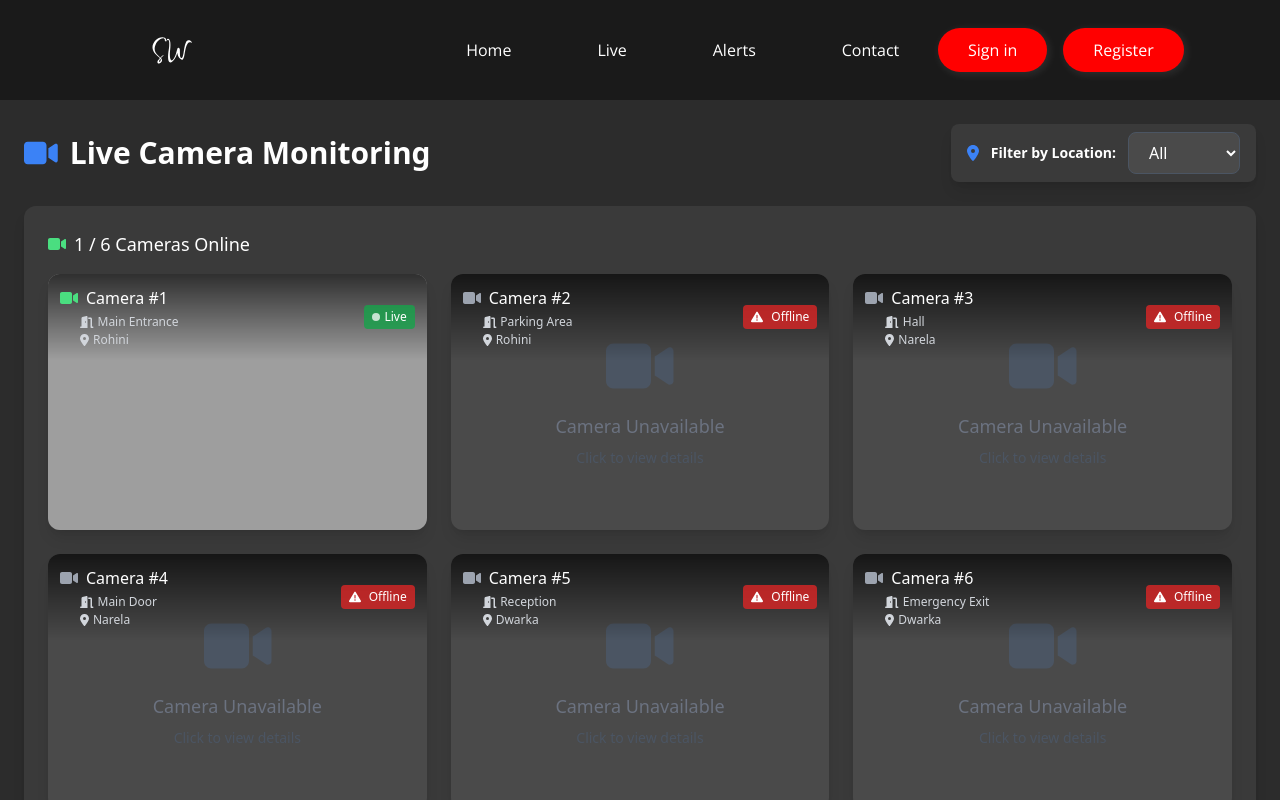
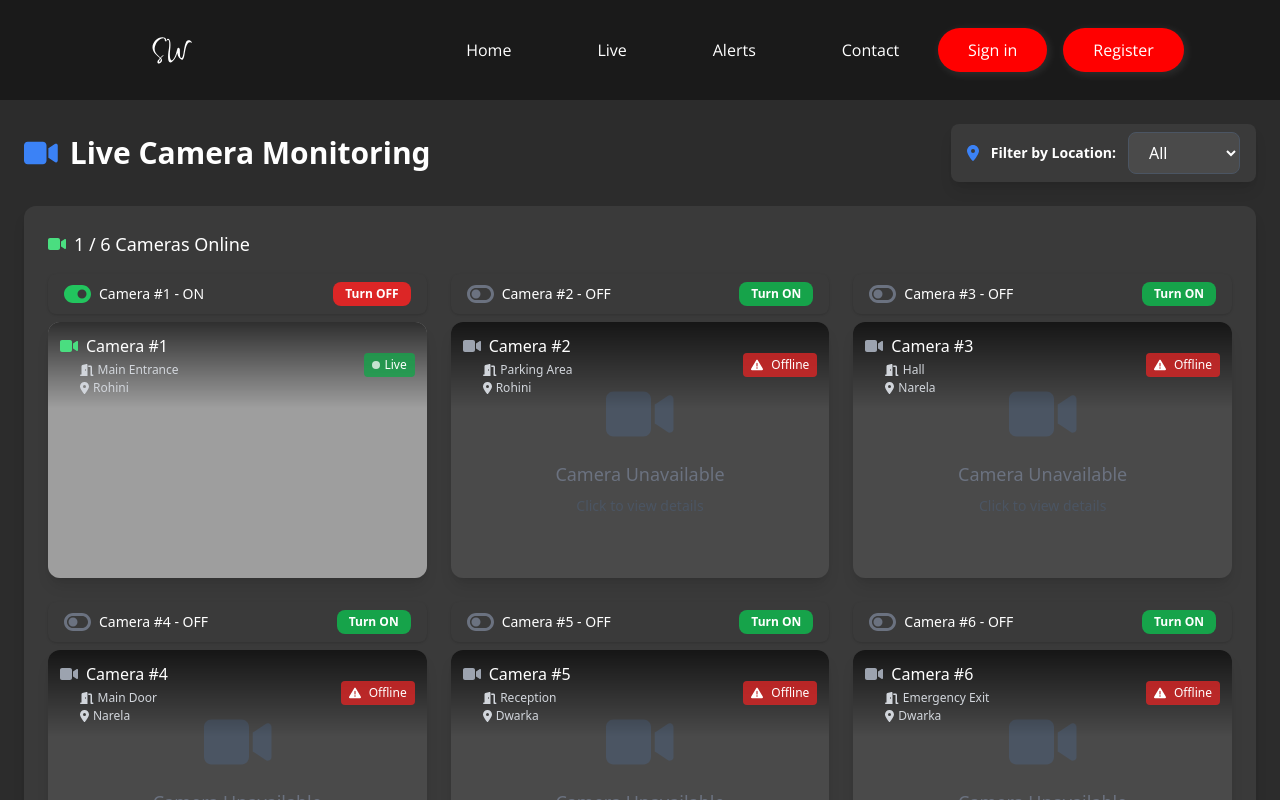
Before and after one commit to iamvishalrathi/SafeWatch, a React (Vite) app in the folder frontend/: page /live in a window 1280 px wide. Shown: the top 800 px of the page. Built offline with nearby package versions, Linux system fonts and the light colour scheme.

Commit message:
feat: Implement camera toggle functionality in CameraGrid with UI updates

```diff
--- a/frontend/src/components/CameraGrid.jsx
+++ b/frontend/src/components/CameraGrid.jsx
@@ -1,7 +1,7 @@
 import { useState } from "react";
 import { useNavigate } from "react-router-dom";
 import { FontAwesomeIcon } from "@fortawesome/react-fontawesome";
-import { faVideo, faExclamationTriangle, faExpand, faMapMarkerAlt, faDoorOpen } from "@fortawesome/free-solid-svg-icons";
+import { faVideo, faExclamationTriangle, faExpand, faMapMarkerAlt, faDoorOpen, faToggleOn, faToggleOff } from "@fortawesome/free-solid-svg-icons";
 import PropTypes from "prop-types";
 
 // Dummy camera to show when camera is not available
@@ -130,8 +130,8 @@ LiveCamera.propTypes = {
 
 // Main CameraGrid component
 const CameraGrid = ({ selectedLocation = "All" }) => {
-    // Define cameras with id, position (specific place), and location (area)
-    const cameras = [
+    // Define initial cameras with id, position (specific place), and location (area)
+    const initialCameras = [
         {
             id: 1,
             position: "Main Entrance",
@@ -176,6 +176,20 @@ const CameraGrid = ({ selectedLocation = "All" }) => {
         },
     ];
 
+    // State to manage camera on/off status
+    const [cameras, setCameras] = useState(initialCameras);
+
+    // Toggle camera on/off
+    const toggleCamera = (cameraId) => {
+        setCameras(prevCameras =>
+            prevCameras.map(camera =>
+                camera.id === cameraId
+                    ? { ...camera, isOnline: !camera.isOnline }
+                    : camera
+            )
+        );
+    };
+
     // Filter cameras based on selected location
     const filteredCameras =
         selectedLocation === "All"
@@ -203,9 +217,36 @@ const CameraGrid = ({ selectedLocation = "All" }) => {
             {filteredCameras.length > 0 ? (
                 <div className="grid grid-cols-1 md:grid-cols-2 lg:grid-cols-3 gap-6">
                     {filteredCameras.map((camera) => (
-                        camera.isOnline ? (
+                        <div key={camera.id} className="flex flex-col gap-2">
+                            {/* Toggle Button */}
+                            <div className="flex items-center justify-between bg-[#3A3A3A] px-4 py-2 rounded-lg shadow">
+                                <div className="flex items-center gap-2">
+                                    <FontAwesomeIcon
+                                        icon={camera.isOnline ? faToggleOn : faToggleOff}
+                                        className={`text-2xl ${camera.isOnline ? 'text-green-500' : 'text-gray-500'}`}
+                                    />
+                                    <span className="text-white text-sm font-medium">
+                                        Camera #{camera.id} - {camera.isOnline ? 'ON' : 'OFF'}
+                                    </span>
+                                </div>
+                                <button
+                                    onClick={(e) => {
+                                        e.stopPropagation();
+                                        toggleCamera(camera.id);
+                                    }}
+                                    className={`px-3 py-1 rounded-lg text-xs font-semibold transition-all ${
+                                        camera.isOnline
+                                            ? 'bg-red-600 hover:bg-red-700 text-white'
+                                            : 'bg-green-600 hover:bg-green-700 text-white'
+                                    }`}
+                                >
+                                    {camera.isOnline ? 'Turn OFF' : 'Turn ON'}
+                                </button>
+                            </div>
+
+                            {/* Camera Feed */}
+                            {camera.isOnline ? (
                                 <LiveCamera
-                                key={camera.id}
                                     cameraId={camera.id}
                                     position={camera.position}
                                     location={camera.location}
@@ -214,12 +255,12 @@ const CameraGrid = ({ selectedLocation = "All" }) => {
                                 />
                             ) : (
                                 <DummyCamera
-                                key={camera.id}
                                     cameraId={camera.id}
                                     position={camera.position}
                                     location={camera.location}
                                 />
-                        )
+                            )}
+                        </div>
                     ))}
                 </div>
             ) : (
```
Also changed, not shown: 1 other file (tests, documents, lock files or other folders). Lines whose indentation alone changed are shown as unchanged.
